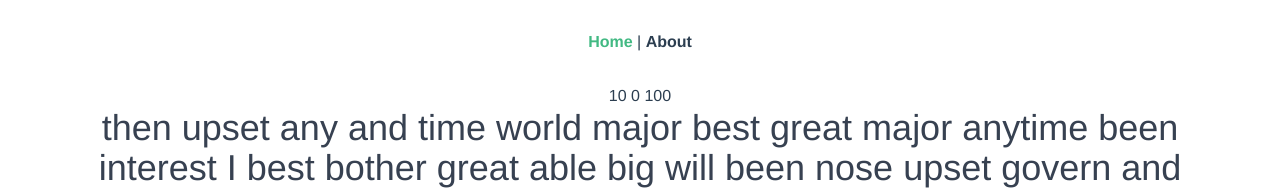
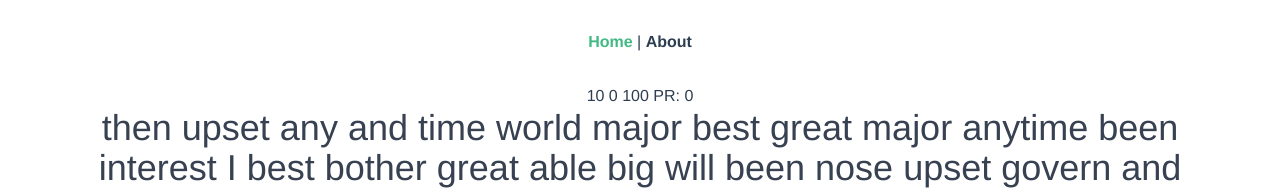
Before and after one commit to David-Orson/typing-game, a Vue app in the folder client/: page / in a window 1280 px wide. Shown: the top 190 px of the page. Built offline with nearby package versions, Linux system fonts and the light colour scheme.

Commit message:
100% pr tracking

```diff
--- a/client/src/views/Home.vue
+++ b/client/src/views/Home.vue
@@ -10,6 +10,8 @@ const intervalId = ref();
 const accuracy = ref(100);
 const errors = ref(0);
 const spaceErrors = ref(0);
+
+const sessionPr = ref(0);
 
 const wordlist =
   "anything then the best world will defeat any bother and I have any great interest ground govern anytime major sensitive west time gripe nose big elephant has always been able to upset the small one";
@@ -61,6 +63,8 @@ const reset = () => {
     // endgame
     if (timeLeft.value === 0) {
       clearInterval(intervalId.value);
+      if (accuracy.value === 100 && wpm.value > sessionPr.value)
+        sessionPr.value = wpm.value;
     }
 
     // reset errors
@@ -102,7 +106,7 @@ onMounted(() => {
 
 <template>
   <div class="container mx-auto">
-    <div>{{ timeLeft }} {{ wpm }} {{ accuracy }}</div>
+    <div>{{ timeLeft }} {{ wpm }} {{ accuracy }} PR: {{ sessionPr }}</div>
 
     <div class="mx-16 text-4xl text-gray-700">{{ test }}</div>
 
```
